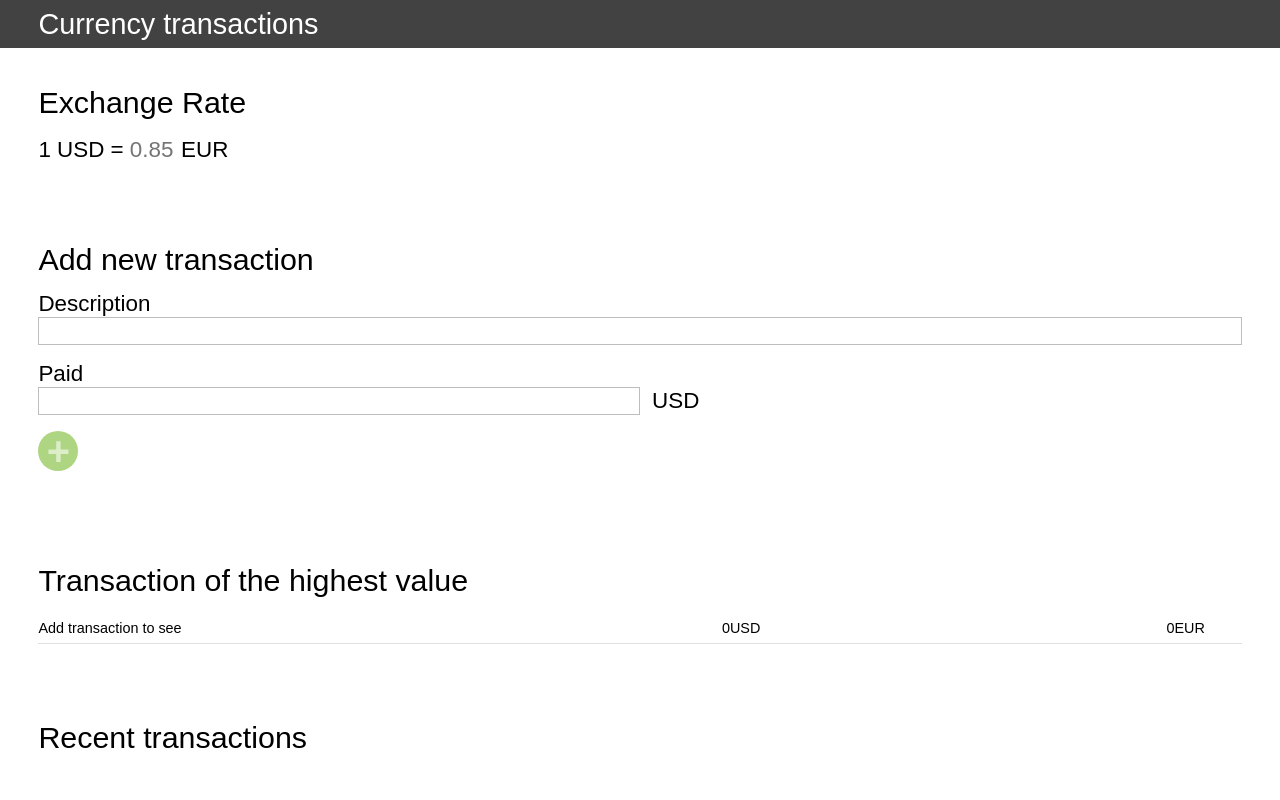
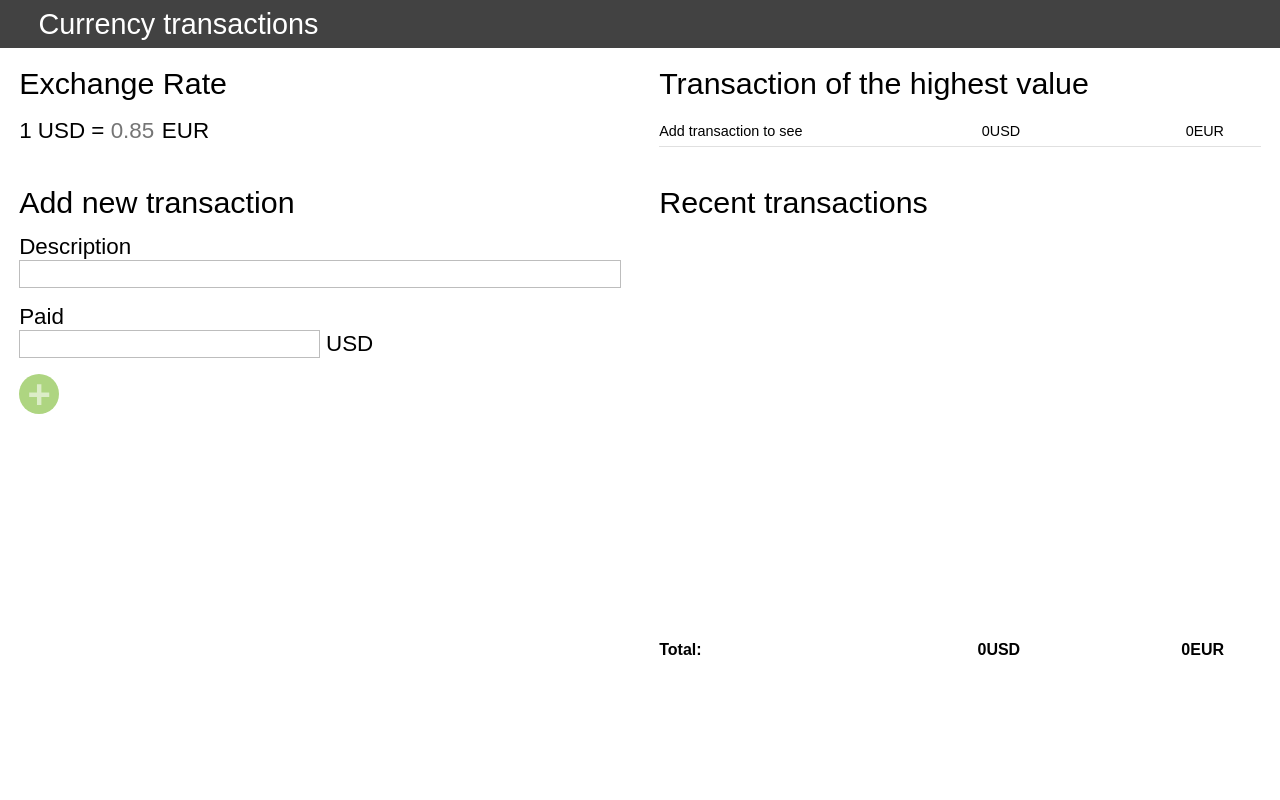
Before and after one commit to konradpardyak/CurrencyApp, a website: page index.html in a window 1280 px wide. Shown: the top 800 px of the page. Drawn offline with Linux system fonts and the light colour scheme.

Commit message:
add style for medium size mobile devices

```diff
--- a/css/style.css
+++ b/css/style.css
@@ -142,3 +142,18 @@
     font-weight: 700;
   }
 }
+@media screen and (min-width: 736px){
+  .box{
+    float: left;
+  }
+  .box::after{
+    content: "";
+    display: block;
+    width: 0;
+    height: 0;
+    clear: both;
+  }
+  .left, .right{
+    width: 50%;
+  }
+}
```
